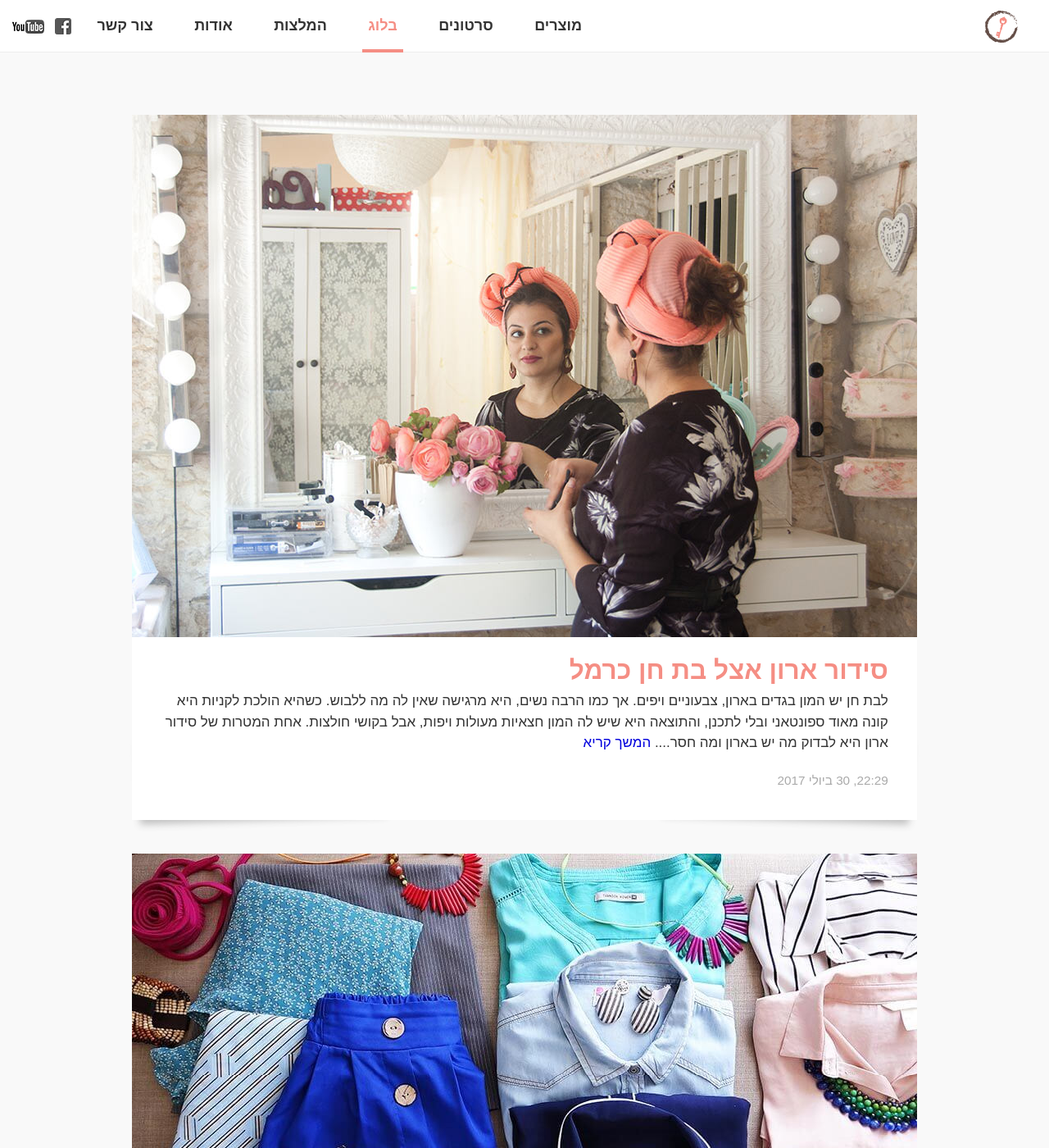
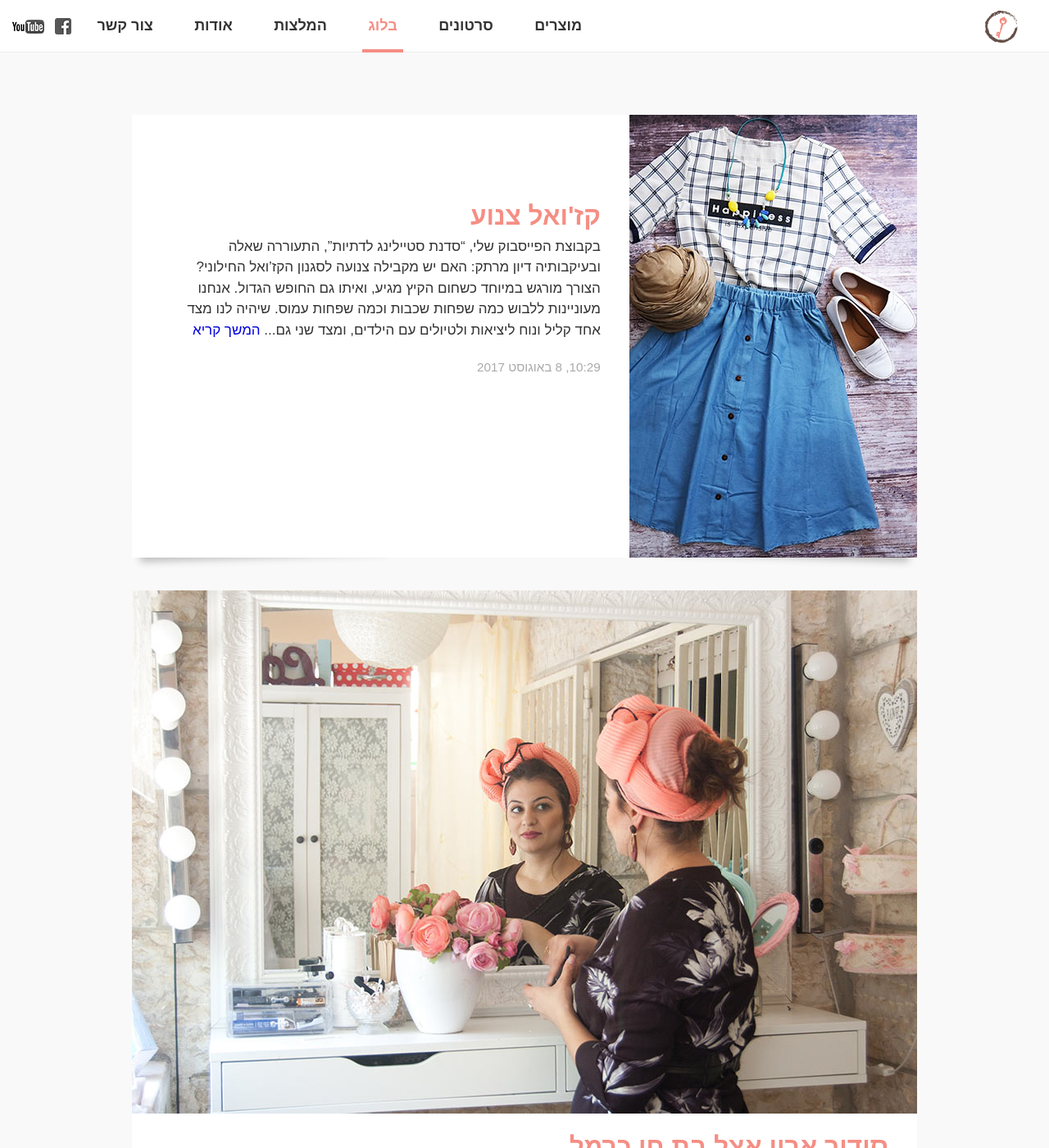
Before and after one commit to laukstein/lea.laukstein.com, a Jekyll site: the page built from blog.html, in a window 1280 px wide and 1400 px high. Shown: the whole window at 82% size. Built offline with Jekyll 4.4.1, drawn with Linux system fonts in a browser that asks for light colours.

Commit message:
Post /modest-cassual

```diff
--- a/_includes/headlines.html
+++ b/_includes/headlines.html
@@ -10,7 +10,7 @@ for post in pages %}{%
         <a class=absolute href={{ post.url | prepend: site.baseurl }} tabindex=0></a>
         <div>{% include date.html value = post.date %}</div>
         <h2>{{ post.title }}</h2>
-        <p>{{ post.content | strip_html | truncatewords: 20, '... <a>המשך קריא</a>' }}</p>
+        <p>{{ post.content | markdownify | strip_html | truncatewords: 20, '... <a>המשך קריא</a>' }}</p>
     </blockquote>{%
         else %}{%
             capture more %}{{ more }}<li><a href={{ post.url | prepend: site.baseurl }}>{{ post.title }}</a></li>{% endcapture %}{%
--- a/_includes/style.css
+++ b/_includes/style.css
@@ -286,6 +286,10 @@ main {
     right: 8px;
     -webkit-transform: rotate(2deg);
             transform: rotate(2deg);
+}
+article.box li {
+    margin-top: .5em;
+    margin-bottom: .5em;
 }
 .box figure {
     max-width: calc(100% + 4.2em);
--- /dev/null
+++ b/_pages/post/2017-08-08-modest-cassual.md
@@ -0,0 +1,27 @@
+---
+layout: post
+permalink: /modest-cassual
+date: 2017-08-08 10:29:00
+title: קז'ואל צנוע
+image: 2017-08-08-modest-cassual.jpg
+imageWidth: 351
+imageClass: flow
+imageLabel: "צילום: לאה לאוקשטיין"
+---
+
+בקבוצת הפייסבוק שלי, "[סדנת סטיילינג לדתיות](https://www.facebook.com/groups/304148679918860)", התעוררה שאלה ובעיקבותיה דיון מרתק: האם יש מקבילה צנועה לסגנון הקז'ואל החילוני?
+
+הצורך מורגש במיוחד כשחום הקיץ מגיע, ואיתו גם החופש הגדול. אנחנו מעוניינות ללבוש כמה שפחות שכבות וכמה שפחות עמוס. שיהיה לנו מצד אחד קליל ונוח ליציאות ולטיולים עם הילדים, ומצד שני גם להיראות טוב.
+
+בסגנון הקז'ואל החילוני - בוודאי שאפשר להתלבש נוח, פשוט ובלי שכבות. אך כשמדובר בלבוש צנוע, האם זה אפשרי?
+
+הנה כמה אפשרויות לעשות זאת נכון:
+
+1. ללבוש חצאית A פשוטה וחלקה, מג'ינס או בצבעים בסיסיים אחרים. בעונה הזו יש מלא חצאיות כאלו ברשתות הגדולות כמו זארה, מנגו ותמנון. נכון, חצאית A צנועה לוקחת את הסגנון הזה לכיוון רומנטי, אבל קז'ואל רומנטי.
+2. לבחור חולצות ¾ מבד סריג (כמו טי שרט) , חלקות בצבעים ניטראלים או בהדפס די קלאסי כמו פסים או משבצות ולא פירחוני. חשוב מאוד שהחולצות האלו, יהיו במידה מספיק גדולה, כדי שהן לא יצמדו לגוף.
+לא השתכנעתן? תסתכלו על סטייל קז'ואל חילוני קלאסי - הן לא לובשות פריטים צמודים. אבל גם לא רחבים מידי...
+3. לבחור פריט אחד שיהיה בצבע מיוחד. נכון שבדרך כלל יש לנו יותר פריטים מאשר בסטייל חילוני - לפעמים זה שרוולון ולרוב גם כיסוי ראש, אבל אם כל התוספות, חוץ ממשהו אחד, יהיו בצבעים הניטראלים זה עדיין ייראה פשוט ולא עמוס. הצבעים הניטראליים הם: חום, בז', כחול כהה, אפור (אני פחות ממליצה על שחור, לא כי זה צבע רע, אלה כי קצת נמאס מהצבע הזה, יש אותו בכל מקום קצת יותר מידי). אז אם בחרתן בשרשרת צבעונית, אז תדאגו שכיסוי הראש וכל שאר הפריטים יישארו בצבעים הניטראלים.
+4. אפשר לבחור ללבוש רק שמלה, שמספיק מכסה את מה שאתן נוהגות לכסות. שמלת ג'ינס תהיה מעולה ומאוד שימושית. ואם בחרתן שמלה מבד סריג, שוב, תקפידו שהיא לא תהיה צמודה. בעונה הזו יש שמלות כאלו אצל הודיה לוביץ', זויה, וגם באינטרנט לא חסרות שמלות בייסיק כאלו. לשמלה רחבה כזאת אני מאוד ממליצה להוסיף חגורה, כדי לסמן את המותן. ויתרון נוסף לשמלות האלו, קל מאוד לשדרג אותן ללבוש יותר חגיגי, או להשאיר אותן פשוטות וחלקות עם שרשרת מעניינת ליציאה עם ילדים.
+אספתי כמה דוגמאות בעמוד הפינטרסט שלי להשראה כאן: <https://www.pinterest.com/pin/331225747584096772/>
+
+מוזמנות להצטרף לקבוצת הפייסבוק שלי להשתתף בדיונים שונים, ולקבל השראה.
--- a/blog.html
+++ b/blog.html
@@ -14,7 +14,7 @@
         <img src={{ site.assets }}{{ post.image }}{% if post.imageWidth %} width={{ post.imageWidth }}{% endif %} alt="{{ post.title }}">
     </figure>{% endif %}
     <h2 class=wrapline>{{ post.title }}</h2>
-    <p>{{ post.content | strip_html | truncatewords: 50, '... <a>המשך קריא</a>' }}</p>
+    <p>{{ post.content | markdownify | strip_html | truncatewords: 50, '... <a>המשך קריא</a>' }}</p>
     <div>{% include date.html value = post.date %}</div>
 </blockquote>{%
     endif %}{%
```
Also changed, not shown: assets/2017-08-08-modest-cassual.jpg (added).
